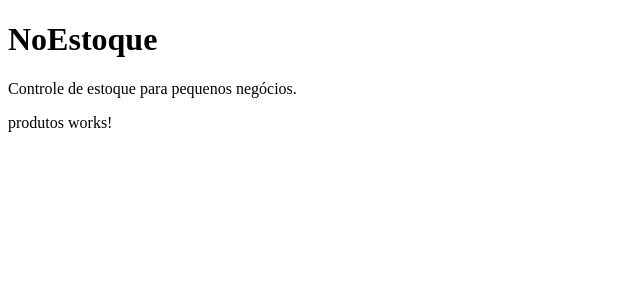
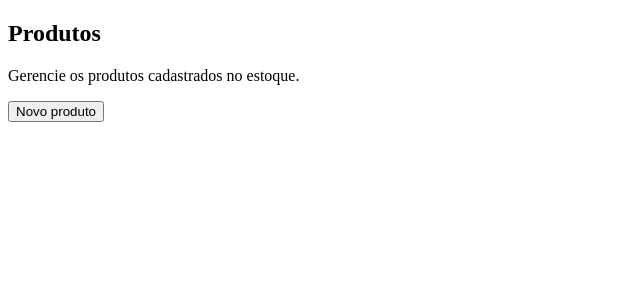
Before and after one commit to TechVibe026/NoEstoque, an Angular app in the folder frontend/: page /produtos in a window 1280 px wide. Shown: the top 300 px of the page, without its empty margins (0-640 px from the left). Built offline with nearby package versions, Linux system fonts and the light colour scheme.

Commit message:
feat: inicia estrutura da pagina de produtos

```diff
--- a/frontend/src/app/app.html
+++ b/frontend/src/app/app.html
@@ -1,6 +1,3 @@
-<main>
-  <h1>{{ title() }}</h1>
-  <p>Controle de estoque para pequenos negócios.</p>
+<main class="app">
+  <router-outlet />
 </main>
-
-<router-outlet />
--- a/frontend/src/app/pages/produtos/produtos.html
+++ b/frontend/src/app/pages/produtos/produtos.html
@@ -1 +1,12 @@
-<p>produtos works!</p>
+<section class="produtos-page">
+  <header>
+    <div>
+      <h1>Produtos</h1>
+      <p>Gerencie os produtos cadastrados no estoque.</p>
+    </div>
+
+    <button type="button">
+      Novo produto
+    </button>
+  </header>
+</section>
```
